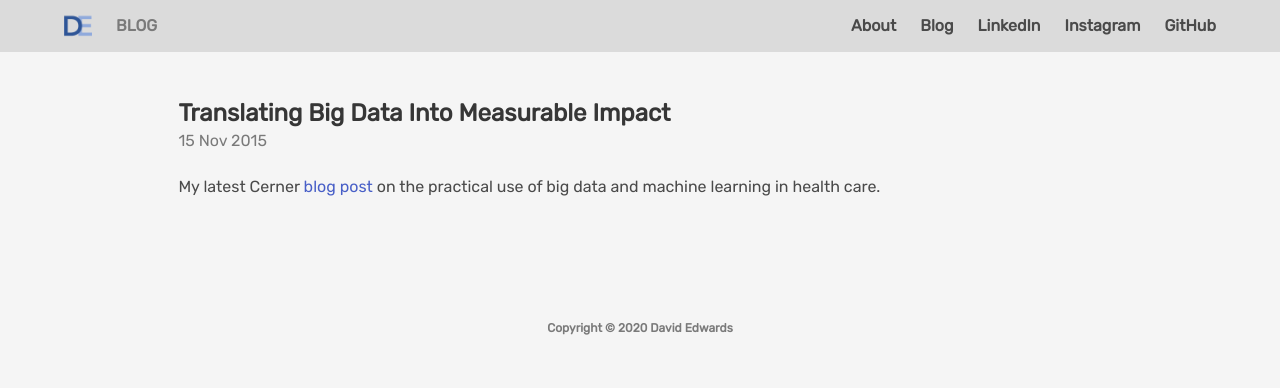
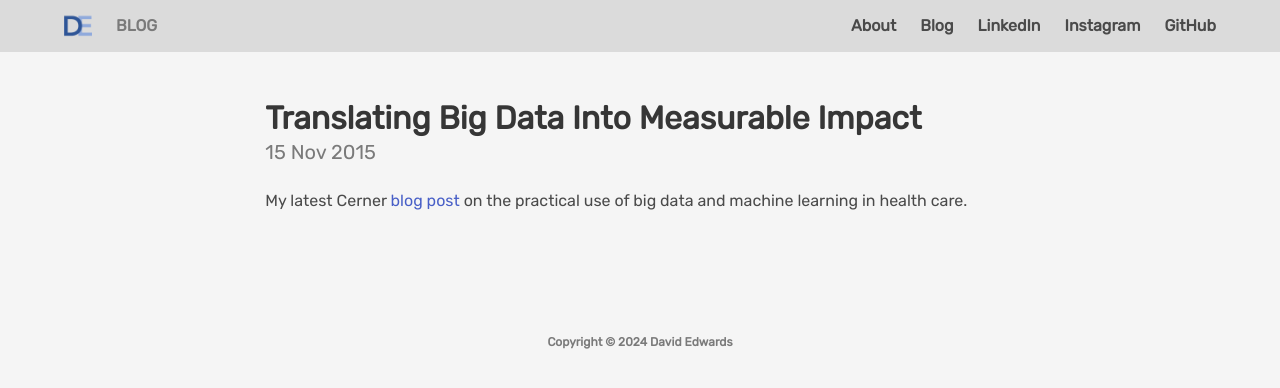
Before and after one commit to davidledwards/davidledwards.github.io, a Jekyll site: the page built from _posts/2015-11-15-translating-big-data-into-measurable-impact.md, in a window 1280 px wide. Shown: the top 388 px of the page. Built offline with Jekyll 4.4.1, drawn with Linux system fonts in a browser that asks for light colours; nearby versions of some CDN libraries; comment, search, counter and statistics services are not loaded.

Commit message:
minor layout changes

```diff
--- a/_layouts/default.html
+++ b/_layouts/default.html
@@ -19,7 +19,7 @@
         <nav class="navbar is-fixed-top has-background-grey-lighter" role="navigation" aria-label="main navigation">
             <div class="container has-text-weight-bold">
                 <div class="navbar-brand">
-            <a class="navbar-item" href="https://davidedwards.io">
+                    <a class="navbar-item" href="/">
                         <img src="/images/de-icon.png">
                     </a>
                     <p class="navbar-item has-text-grey is-uppercase">
@@ -54,7 +54,7 @@
         </nav>
         <div class="columns is-mobile">
             <div class="column"></div>
-      <div class="column is-four-fifths">
+            <div class="column is-two-thirds">
                 {{ content }}
             </div>
             <div class="column"></div>
@@ -62,7 +62,7 @@
         <footer class="footer has-background-white-ter">
             <div class="content has-text-centered is-small">
                 <p class="has-text-grey has-text-weight-bold">
-          Copyright &copy; 2020 David Edwards
+                    Copyright &copy; 2024 David Edwards
                 </p>
             </div>
         </footer>
--- a/_layouts/post.html
+++ b/_layouts/post.html
@@ -3,9 +3,9 @@ layout: default
 title: Blog
 ---
 <section class="section">
-  <h2 class="title is-4">{{ page.topic }}</h1>
-  <h3 class="subtitle is-6 has-text-grey">{{ page.date | date_to_string }}</h3>
-  <div>
-    {{ content }}
-  </div>
+    <h2 class="title">{{ page.topic }}</h1>
+    <h3 class="subtitle has-text-grey">{{ page.date | date_to_string }}</h3>
+    <div>
+        {{ content }}
+    </div>
 </section>
```
Also changed, not shown: about/index.html (+6 -1 lines). Lines whose indentation alone changed are shown as unchanged.
